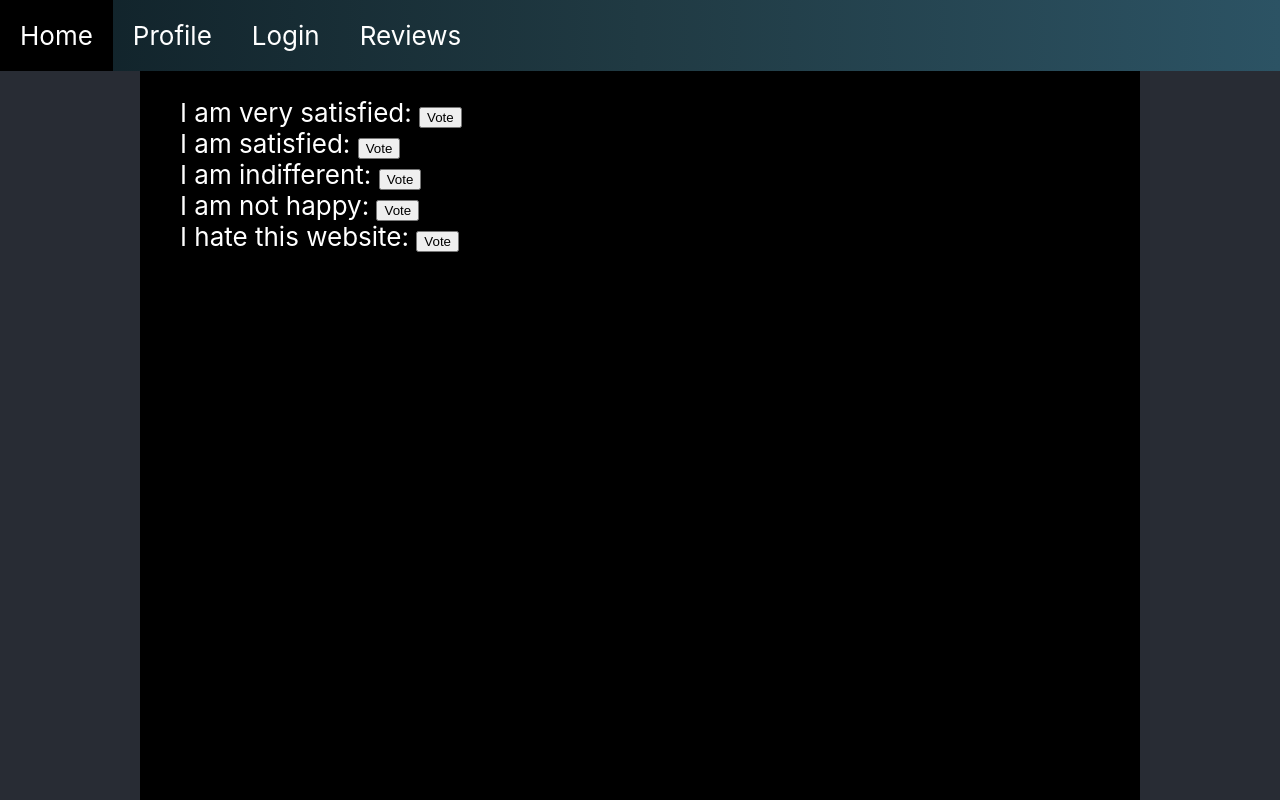
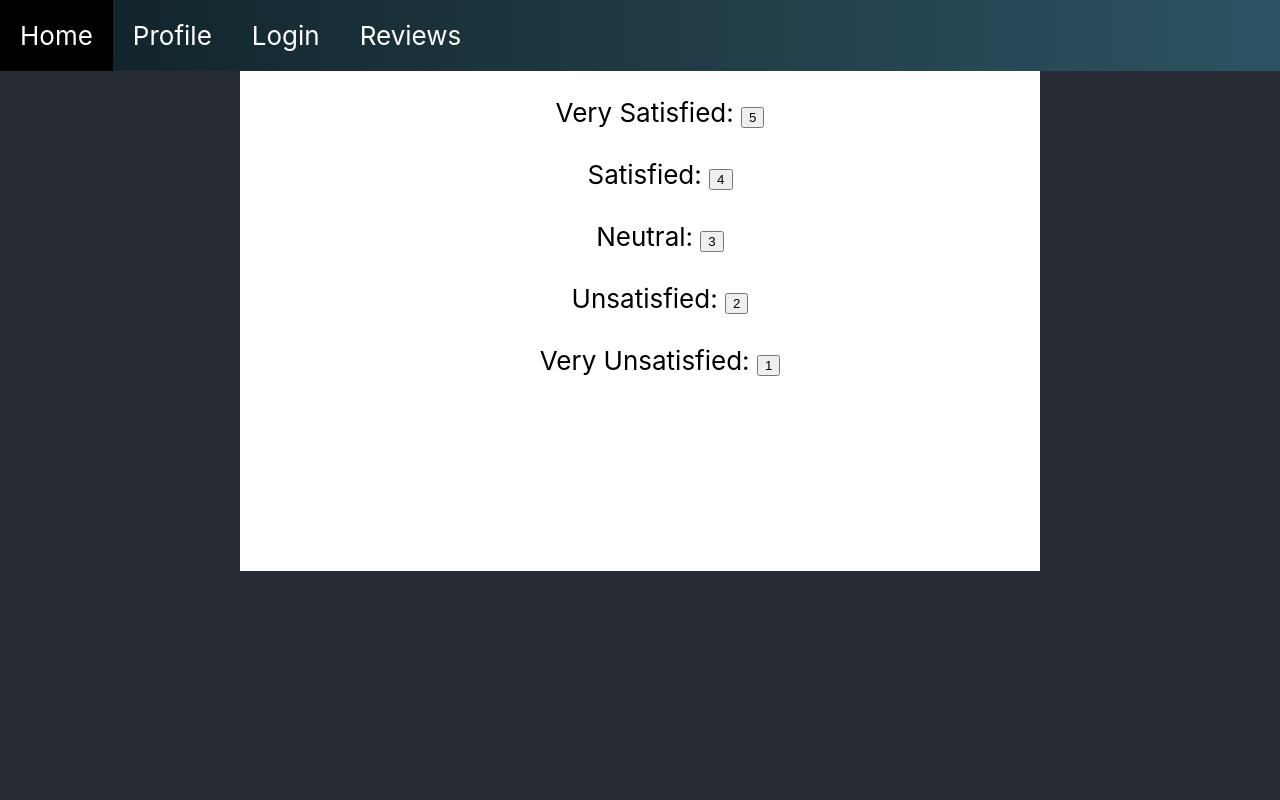
Before and after one commit to SandraTrinh/COMP3120_Group_Web_Project_AD, a React (Create React App) app: page /feedback in a window 1280 px wide. Shown: the top 800 px of the page. Built offline with nearby package versions, Linux system fonts and the light colour scheme; no server answers.

Commit message:
Fixed the variable names in Reviews Page

```diff
--- a/src/Action.js
+++ b/src/Action.js
@@ -21,7 +21,6 @@ const create = (newObject, user) => {
     if (!user) {
         return new Promise((res) => res(null))
     }
-
     const config = {headers: {Authorization: "Bearer " + user.token}  }
 
     return axios.post(baseURL + "vaccine", newObject, config)
--- a/src/App.js
+++ b/src/App.js
@@ -7,7 +7,7 @@ import UserInfo from './components/UserInfo.js'
 import Feedback from './components/Feedback'
 import {
   BrowserRouter as Router,
-  Switch, Route, Link, Redirect
+  Switch, Route, Link
 } from "react-router-dom"
 
 function App() {
@@ -66,8 +66,6 @@ vaccinesToShow = vaccines.slice(0,10)
                 <Route path="/feedback">
                 <Feedback Feedback={feedBack} setFeedBack={setFeedBack} />
                 </Route>
-
-
                 <Route path="/">
                 <Products vaccines={vaccinesToShow} />
                 </Route>
--- a/src/components/Feedback.js
+++ b/src/components/Feedback.js
@@ -1,4 +1,4 @@
-import React, { useState, useEffect } from 'react'
+import React, {useEffect} from 'react'
 import productService from '../services/Vaccinations.js'
 
 
@@ -19,26 +19,24 @@ const Feedback = ({Feedback, setFeedBack}) => {
       }, [])
 
 if(Feedback[0] != null || Feedback!=null) {
-
             return (
                 <div className="vaccination col-12">
                     <div className="App">
-
-                        <div style={{ height: 1200, width: 1000, background: 'black' }} >
+                        <div style={{ height: 500, width: 800, background: 'white', textAlign: 'center', color: 'black' }} >
                             <ul className="vaccination-list">
-
-                                <li>  I am very satisfied: {Feedback.verySatisfied} <button> Vote</button> </li>
-                                <li> I am satisfied: {Feedback.satisfied} <button> Vote</button></li>
-                                <li> I am indifferent: {Feedback.neutral} <button> Vote</button></li>
-                                <li> I am not happy: {Feedback.unsatisfied} <button> Vote</button></li>
-                                <li> I hate this website: {Feedback.veryUnsatisfied} <button> Vote</button> </li>
-
-
+                                <li> Very Satisfied: {Feedback.verySatisfied} <button> 5</button> </li>
+                                <br></br>
+                                <li> Satisfied: {Feedback.satisfied} <button> 4 </button></li>
+                                <br></br>
+                                <li> Neutral: {Feedback.neutral} <button> 3 </button></li>
+                                <br></br>
+                                <li> Unsatisfied: {Feedback.unsatisfied} <button> 2 </button></li>
+                                <br></br>
+                                <li> Very Unsatisfied: {Feedback.veryUnsatisfied} <button> 1 </button> </li>
                             </ul>
                         </div>
                     </div>
                 </div>
-
             )
         }
     }
--- a/src/components/Products.js
+++ b/src/components/Products.js
@@ -9,29 +9,25 @@ const Products = ({vaccines}) => {
   var sum2 =0 ;
 
   for (var i =0; i<vaccines.length; i++) {
-
-
       if(!isNaN(vaccines[i].FirstDoseVaccinationPercentage)){
        sum1+= parseFloat(vaccines[i].FirstDoseVaccinationPercentage)
       }
       if(!isNaN(vaccines[i].SecondDoseVaccinationPercentage!=null)){
        sum2+=parseFloat(vaccines[i].SecondDoseVaccinationPercentage)
       }
-
-
   }
 
 
-  var averageFirstDose = sum1/vaccines.length + "%"
-  var averageSecondDose = sum2/vaccines.length + "%"
+  var averageFirstDose = Math.round(sum1/vaccines.length) + "%"
+  var averageSecondDose = Math.round(sum2/vaccines.length) + "%"
 
 
     return(
       <div className="home-page col-12">
          <div className="vaccination-average col-6">
-          <h3> Average Percentage of First Dose Across NSW </h3>
-          <p> {averageFirstDose} </p>
-          <h3> Average Percentage of Second Dose Across NSW </h3>
+          <h3> Total Percentage of First Dose Across NSW </h3>
+          <p> {averageFirstDose}</p>
+          <h3> Total Percentage of Second Dose Across NSW </h3>
           <p> {averageSecondDose} </p>
         </div>
         <div className="vaccination col-6">
--- a/src/services/Vaccinations.js
+++ b/src/services/Vaccinations.js
@@ -1,26 +1,18 @@
 import axios from 'axios'
 const baseUrl = '/api/vaccinations'
-
-
-
 
 //get all home page nsw vaccination data
 const getAll = () => {
     const request = axios.get(baseUrl
-
+        )
+    return request.then(response => response.data)
+}
+const getFeedback = () => {
+    const request = axios.get(baseUrl+"/feedback"
         )
     return request.then(response => response.data)
 }
 
-const getFeedback = () => {
-    const request = axios.get(baseUrl+"/feedback"
-
-        )
-    return request.then(response => response.data)
-}
-
-
-
 export default {getAll, getFeedback}
 
     // createProduct, updateProduct, deleteProduct, setToken}
```
